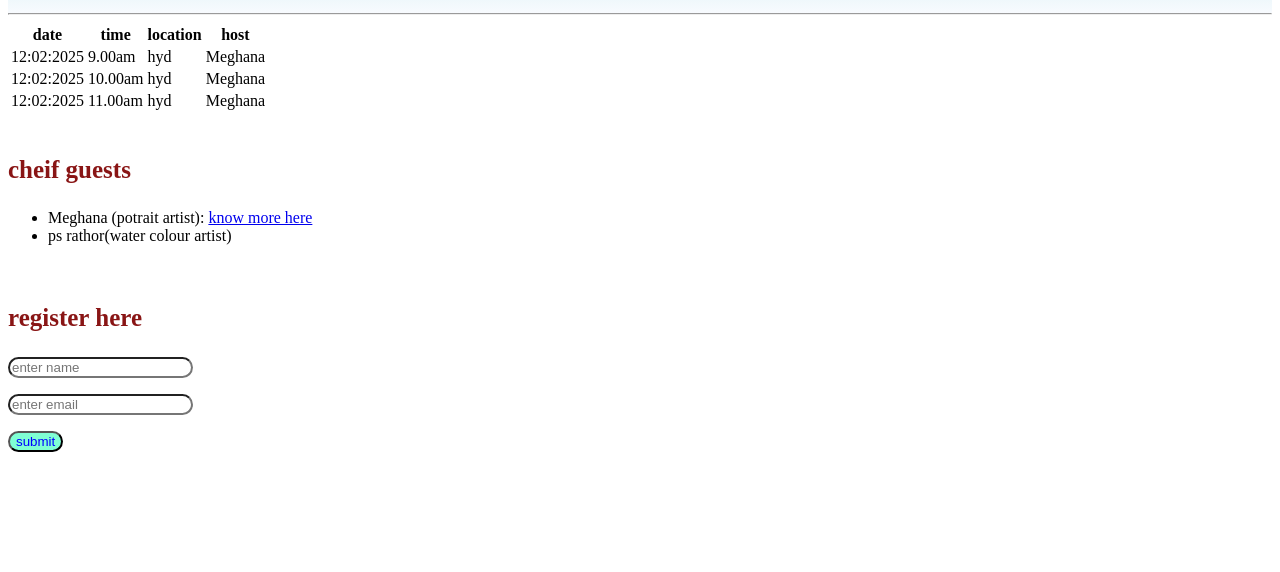
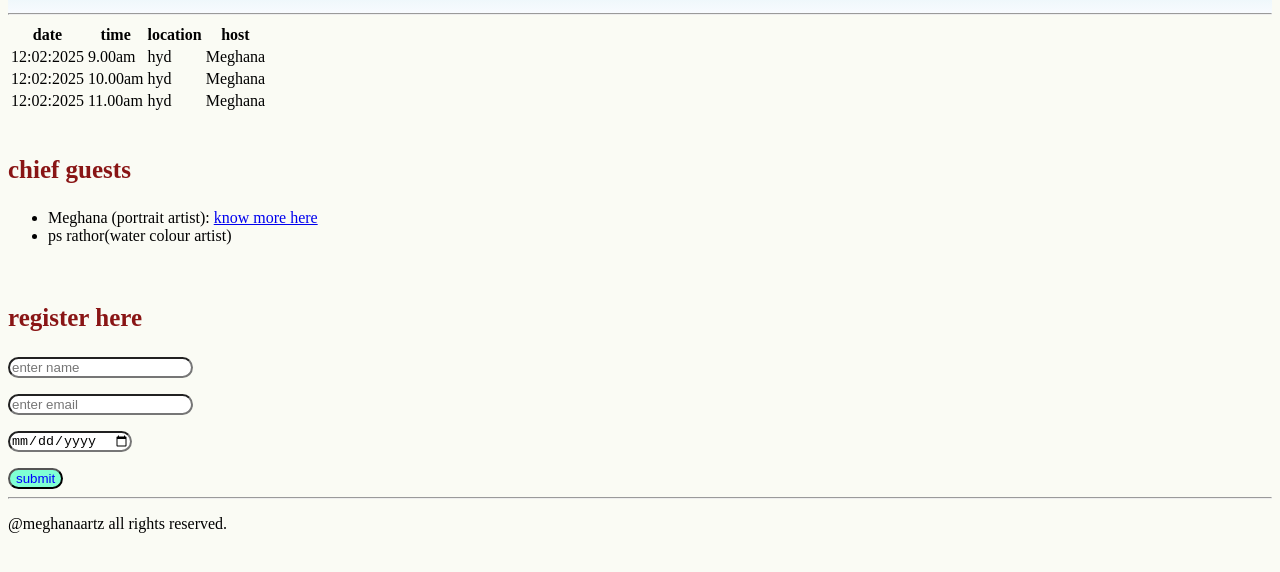
Before and after one commit to KammamMeghana/temp, a plain HTML site: page temp1.html in a window 1280 px wide. Shown: the part 102-674 px from the top of the page. Drawn offline with Linux system fonts and the light colour scheme.

Commit message:
more styling

```diff
--- a/temp1.html
+++ b/temp1.html
@@ -5,8 +5,8 @@
     <meta name="viewport" content="width=device-width, initial-scale=1.0">
     <title>Document</title>
     <style>
-        .body {
-            background-color: rgb(229, 236, 124);
+        body {
+            background-color: rgb(250, 251, 244);
         }
         .header {
             text-align: center;
@@ -23,7 +23,9 @@
             border-radius: 15px;
         }
         button:hover {
-            font-size: 10px;
+            font-size: 15px;
+            background-color: lightblue;
+            box-shadow: #5bc6c4;
         }
     </style>
 </head>
@@ -67,9 +69,9 @@
     </div>
     <br>
     <div class="row">
-        <h3>cheif guests </h3>
+        <h3>chief guests </h3>
         <ul>
-        <li>Meghana (potrait artist): <a href="https://instagram.com/meghanaartz/">know more here</a></li>
+        <li>Meghana (portrait artist): <a href="https://instagram.com/meghanaartz/">know more here</a></li>
         <li>ps rathor(water colour artist)</li>
         </ul>
     </div>
@@ -79,10 +81,14 @@
         <p><input type="text" placeholder="enter name"></p>
 
         <p><input type="email" placeholder="enter email"></p>
+        <p><input type="date" id="birthdate"></p>
 
         <button style="border-radius: 15px; background-color:aquamarine; color:blue;  " >submit</button>
     </div>
-
+    <hr>
+    <footer>
+        <p>@meghanaartz all rights reserved.</p>
+    </footer>
 
 </body>
 </html>
```
